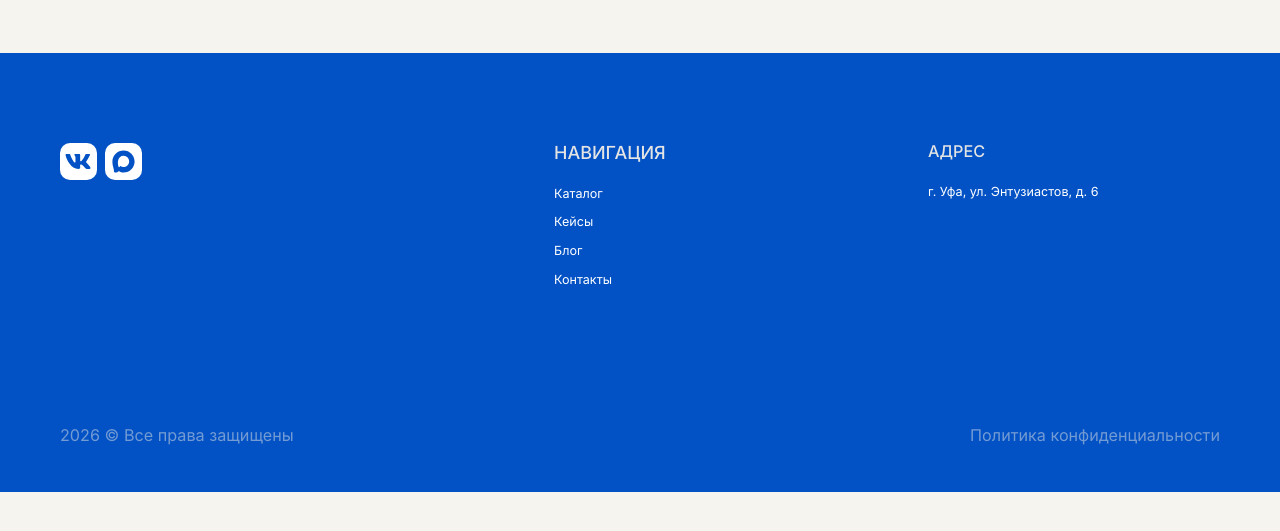
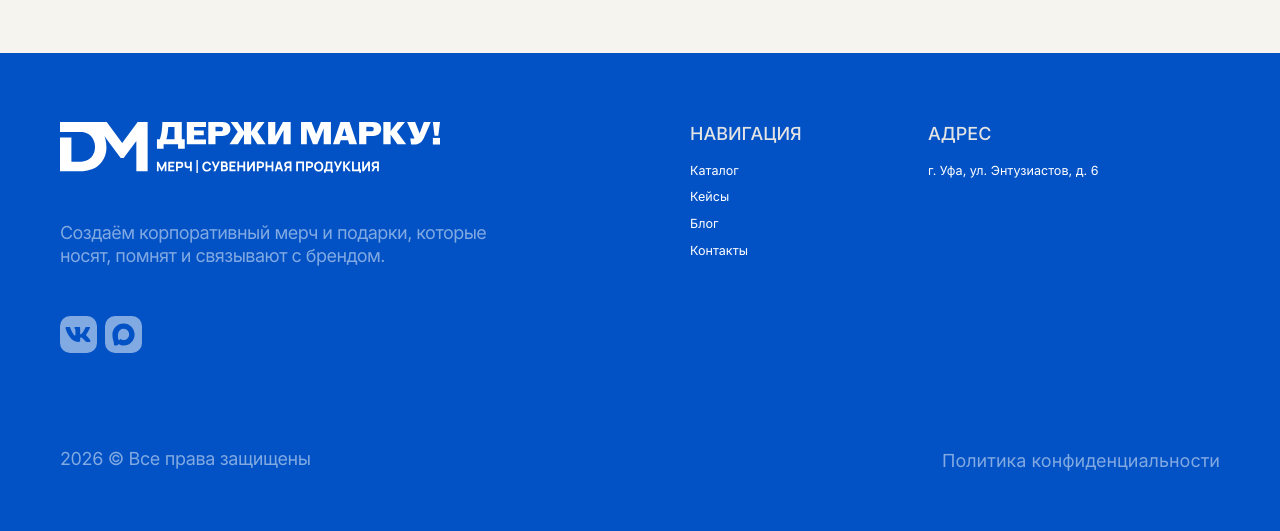
Before and after one commit to true-lnz/dm-merch-ru, a Next.js app: page /catalog in a window 1280 px wide. Shown: the part 5650-6181 px from the top of the page. Before the commit the page ends 6142 px from the top, so only its background shows below. Built offline with nearby package versions, Linux system fonts and the light colour scheme.

Commit message:
Рефакторинг футера и косяков

```diff
--- a/src/shared/ui/content-card/content-card.tsx
+++ b/src/shared/ui/content-card/content-card.tsx
@@ -78,6 +78,7 @@ export function ContentCard({
           src={image.url}
           alt={image.alt}
           fill
+          quality={80}
           sizes={image.sizes ?? "(max-width: 768px) 100vw, (max-width: 1280px) 50vw, 33vw"}
           className={cn("object-cover object-top", image.className)}
         />
--- a/src/shared/ui/social-links/social-links.tsx
+++ b/src/shared/ui/social-links/social-links.tsx
@@ -3,7 +3,7 @@ import { cn } from "@/shared/lib/cn";
 
 type SocialLinksProps = {
   className?: string;
-  variant?: "default" | "white";
+  variant?: "default" | "white" | "footer";
   ariaLabel?: string;
   size?: "default" | "menu";
 };
@@ -14,9 +14,10 @@ export function SocialLinks({
   ariaLabel = "Социальные сети",
   size = "default",
 }: SocialLinksProps) {
-  const iconColor = variant === "white" ? "#0252C5" : "#FFFFFF";
+  const iconColor = variant === "white" || variant === "footer" ? "#0252C5" : "#FFFFFF";
   const itemSizeClassName = size === "menu" ? "size-9" : "size-[37px]";
   const itemRadiusClassName = size === "menu" ? "rounded-[9px]" : "rounded-[10px]";
+  const isFooterVariant = variant === "footer";
 
   return (
     <nav className={className} aria-label={ariaLabel}>
@@ -29,11 +30,13 @@ export function SocialLinks({
               target="_blank"
               rel="noreferrer"
               className={cn(
-                "inline-flex items-center justify-center transition-colors",
+                "inline-flex items-center justify-center transition-[opacity,background-color,color]",
                 itemSizeClassName,
                 itemRadiusClassName,
                 variant === "white"
                   ? "bg-white hover:bg-[#f3f3ff]"
+                  : isFooterVariant
+                    ? "bg-white/50 hover:bg-white focus-visible:bg-white"
                   : "bg-[var(--accent)] hover:bg-[var(--accent-hover)]",
               )}
             >
--- a/src/widgets/catalog-hero/catalog-hero.tsx
+++ b/src/widgets/catalog-hero/catalog-hero.tsx
@@ -84,7 +84,7 @@ export function CatalogHero({ heroImage, heroTitle }: CatalogHeroProps) {
         {/* desktop image */}
         <div className="relative hidden min-w-0 xl:flex xl:items-end xl:justify-end">
           <div className="relative h-full w-full">
-            <img src={heroImage.src} alt={heroImage.alt} className="absolute right-0 bottom-0 h-full w-auto max-w-none" />
+            <img loading="eager" src={heroImage.src} alt={heroImage.alt} className="absolute right-0 bottom-0 h-full w-auto max-w-none" />
           </div>
         </div>
       </div>
--- a/src/widgets/footer/footer.tsx
+++ b/src/widgets/footer/footer.tsx
@@ -1,50 +1,60 @@
-import Link from "next/link";
 import { siteNavigation } from "@/shared/config/navigation";
 import { siteInfo } from "@/shared/config/site-info";
 import { SocialLinks } from "@/shared/ui/social-links";
+import Image from "next/image";
+import Link from "next/link";
 
 const footerNavigation = siteNavigation.filter((item) => item.href !== "/");
+const footerDescription = "Создаём корпоративный мерч и подарки, которые носят, помнят и связывают с брендом.";
 
 export function Footer() {
   return (
-    <footer className="mt-auto bg-[var(--accent)] px-[var(--layout-side-padding)] text-white">
-      <div className="grid gap-12 pt-14 pb-16 lg:grid-cols-[1fr_auto_auto] lg:items-start lg:gap-[11.5rem] lg:pt-[90px] lg:pb-[88px]">
-        <SocialLinks variant="white" className="self-start" />
+    <footer className="relative mt-auto overflow-hidden bg-[var(--accent)] px-[var(--layout-side-padding)] pt-12 pb-24 text-white md:pt-16 md:pb-32 xl:pt-[69px] xl:pb-[135px]">
+      <div className="relative z-10">
+        <div className="grid gap-10 md:gap-12 xl:grid-cols-[minmax(0,1fr)_190px_292px] xl:items-start xl:gap-12">
+          <div className="max-w-[480px] flex flex-col gap-[36px] md:gap-[48px]">
+            <Link href="/" aria-label={siteInfo.brandName} className="inline-flex w-[220px] md:w-[260px] xl:w-[380px]">
+              <Image src="/logo-dm-white.svg" alt={siteInfo.brandName} width={300} height={40} priority className="h-auto w-full" />
+            </Link>
 
-        <div className="min-w-[190px]">
-          <h2 className="mb-[22px] text-sm font-medium uppercase leading-[1.0835] text-[#e4e4e4] md:text-xl">
-            Навигация
-          </h2>
-          <nav aria-label="Навигация в футере" className="grid gap-[10px] text-xs leading-normal text-white md:text-sm">
+            <p className="max-w-[480px] text-base leading-[1.3] tracking-[-0.03em] text-white/50 md:text-lg xl:text-xl">{footerDescription}</p>
+
+            <SocialLinks variant="footer" />
+          </div>
+
+          <div className="min-w-0 xl:pt-[2px]">
+            <h2 className="text-sm font-medium uppercase leading-[1.0835] text-[#e4e4e4] md:text-lg xl:text-xl">Навигация</h2>
+            <nav aria-label="Навигация в футере" className="mt-5 grid gap-2 text-sm leading-normal text-white md:text-base xl:mt-[18px] xl:text-sm">
               {footerNavigation.map((item) => (
-              <Link key={item.href} href={item.href} className="w-fit transition-opacity hover:opacity-80">
+                <Link key={item.href} href={item.href} className="w-fit transition-opacity hover:opacity-70">
                   {item.label}
                 </Link>
               ))}
             </nav>
           </div>
 
-        <address className="min-w-[292px] not-italic">
-          <h2 className="mb-[22px] text-lg font-medium uppercase leading-[1.0835] text-[#e4e4e4]">
-            Адрес
-          </h2>
-          <p className="max-w-[292px] text-xs leading-normal text-white md:text-sm">{siteInfo.address}</p>
+          <address className="min-w-0 not-italic xl:pt-[2px]">
+            <h2 className="text-sm font-medium uppercase leading-[1.0835] text-[#e4e4e4] md:text-lg xl:text-xl">Адрес</h2>
+            <p className="mt-5 max-w-[292px] text-sm leading-normal text-white md:text-base xl:mt-[18px] xl:text-sm">{siteInfo.address}</p>
           </address>
         </div>
 
-      <div className="flex flex-col gap-4 text-[#e4e4e4]/50 lg:min-h-[114px] lg:flex-row lg:items-center lg:justify-between">
-        <p className="order-2 mb-6 text-xs leading-normal md:mb-0 md:text-lg lg:order-1">
-          {siteInfo.copyright}
-        </p>
+        <div className="mt-12 flex flex-col gap-4 pt-6 text-white/50 md:mt-14 md:pt-8 xl:mt-[66px] xl:min-h-[114px] xl:flex-row xl:items-start xl:justify-between xl:pt-[26px]">
+          <p className="text-sm leading-normal md:text-base xl:text-xl xl:tracking-[-0.02em]">{siteInfo.copyright}</p>
           <Link
             href={siteInfo.privacyHref}
             target="_blank"
             rel="noopener noreferrer"
-          className="order-1 w-fit text-xs leading-normal transition-opacity hover:opacity-80 md:text-lg lg:order-2"
+            className="w-fit text-sm leading-normal transition-opacity hover:opacity-80 md:text-base xl:pt-[2px] xl:text-xl"
           >
             {siteInfo.privacyLabel}
           </Link>
         </div>
+      </div>
+
+      <div className="pointer-events-none absolute inset-x-0 bottom-0 overflow-hidden" aria-hidden="true">
+        <Image src="/img_footer_cover.png" alt="" width={1920} height={220} className="relative w-full" />
+      </div>
     </footer>
   );
 }
--- a/src/widgets/home-hero/home-hero.tsx
+++ b/src/widgets/home-hero/home-hero.tsx
@@ -80,7 +80,7 @@ export function HomeHero() {
               ))}
             </div>
 
-            <div className="mt-auto flex flex-col gap-[10px] pt-2 md:flex-row">
+            <div className="mt-auto flex flex-col gap-[10px] pt-2 md:flex-row xl:flex-wrap 2xl:flex-nowrap">
               <RequestDialog>
                 <RequestDialogButton className="w-full md:w-auto" />
               </RequestDialog>
@@ -89,7 +89,7 @@ export function HomeHero() {
                 href="/cases"
                 className={cn(
                   buttonVariants({ variant: "white" }),
-                  "group hidden h-[60px] justify-between rounded-[9px] border-transparent bg-white px-5 text-lg font-normal tracking-[-0.04em] text-[var(--accent)] transition-colors duration-200 hover:bg-[var(--accent)] hover:text-white xl:flex xl:w-[260px]",
+                  "group hidden h-[60px] min-w-0 justify-between rounded-[9px] border-transparent bg-white px-5 text-lg font-normal tracking-[-0.04em] text-[var(--accent)] transition-colors duration-200 hover:bg-[var(--accent)] hover:text-white xl:flex xl:flex-1 2xl:w-[260px] 2xl:flex-none",
                 )}
               >
                 <span className="self-start pt-2">К кейсам</span>
@@ -111,7 +111,7 @@ export function HomeHero() {
         {/* Desktop image */}
         <div className="relative hidden min-w-0 xl:block">
           <div className="relative h-[77vh] 2xl:h-[85vh] w-full">
-            <img src={HERO_IMAGE.src} alt={HERO_IMAGE.alt} className="absolute right-0 bottom-0 h-full w-auto max-w-none" />
+            <img loading="eager" src={HERO_IMAGE.src} alt={HERO_IMAGE.alt} className="absolute right-0 bottom-0 h-full w-auto max-w-none" />
           </div>
         </div>
       </div>
--- a/src/widgets/home-work-stages/home-work-stages.tsx
+++ b/src/widgets/home-work-stages/home-work-stages.tsx
@@ -81,12 +81,12 @@ export function HomeWorkStages() {
             <Image src="/img_tape.svg" alt="" width={2465} height={111} />
           </div>
         </div>
-        <div className="pointer-events-none absolute top-20 -right-160 z-0 rotate-[25deg]" aria-hidden="true">
+        <div className="pointer-events-none absolute top-28 -right-190 z-0 rotate-[25deg]" aria-hidden="true">
           <div style={{ transform: `translate3d(${-tapeShiftX * 1.2}px, 0, 0)` }}>
             <Image src="/img_tape.svg" alt="" width={2465} height={111} />
           </div>
         </div>
-        <div className="pointer-events-none absolute top-10 -right-230 z-0 rotate-[65deg]" aria-hidden="true">
+        <div className="pointer-events-none absolute top-18 -right-230 z-0 rotate-[65deg]" aria-hidden="true">
           <div style={{ transform: `translate3d(${-tapeShiftX * 1.6}px, 0, 0)` }}>
             <Image src="/img_tape.svg" alt="" width={2465} height={111} />
           </div>
```
Also changed, not shown: public/img_footer_cover.png (added), public/logo-dm-white.svg (added). Lines whose indentation alone changed are shown as unchanged.
